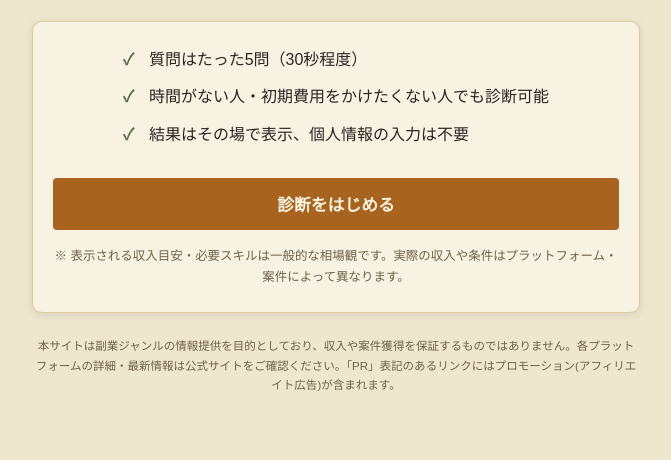
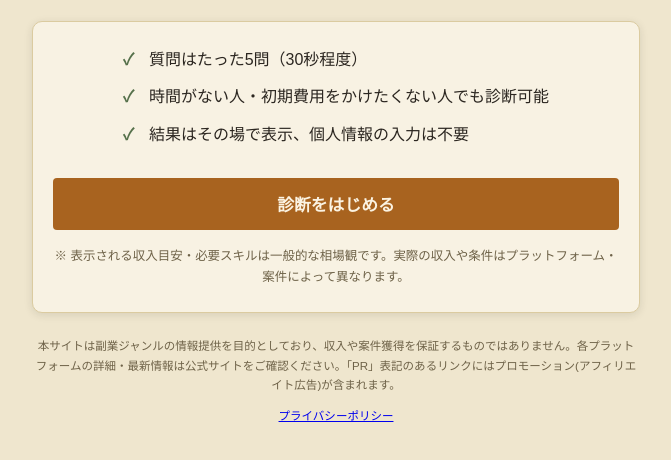
Before and after one commit to hakoniwa-lab/sidejob-checker, a plain HTML site: page index.html in a window 1280 px wide. Shown: the part 176-636 px from the top of the page, without its empty margins (304-975 px from the left). Drawn offline with Linux system fonts and the light colour scheme.

Commit message:
プライバシーポリシーへのリンクをフッターに追加(AdSense申請の準備)

```diff
--- a/index.html
+++ b/index.html
@@ -60,6 +60,7 @@
 
   <footer class="app-footer">
     <p>本サイトは副業ジャンルの情報提供を目的としており、収入や案件獲得を保証するものではありません。各プラットフォームの詳細・最新情報は公式サイトをご確認ください。「PR」表記のあるリンクにはプロモーション(アフィリエイト広告)が含まれます。</p>
+    <p><a href="../privacy.html">プライバシーポリシー</a></p>
   </footer>
 
 </div>
```
